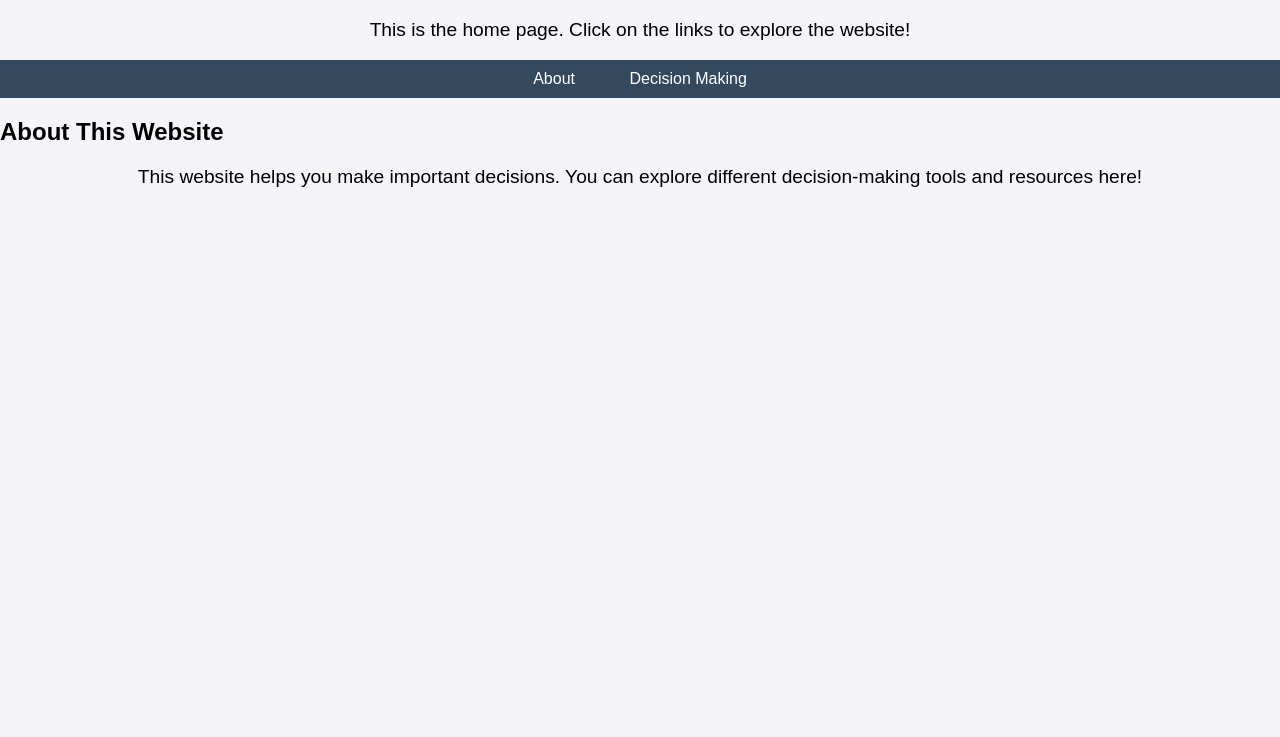
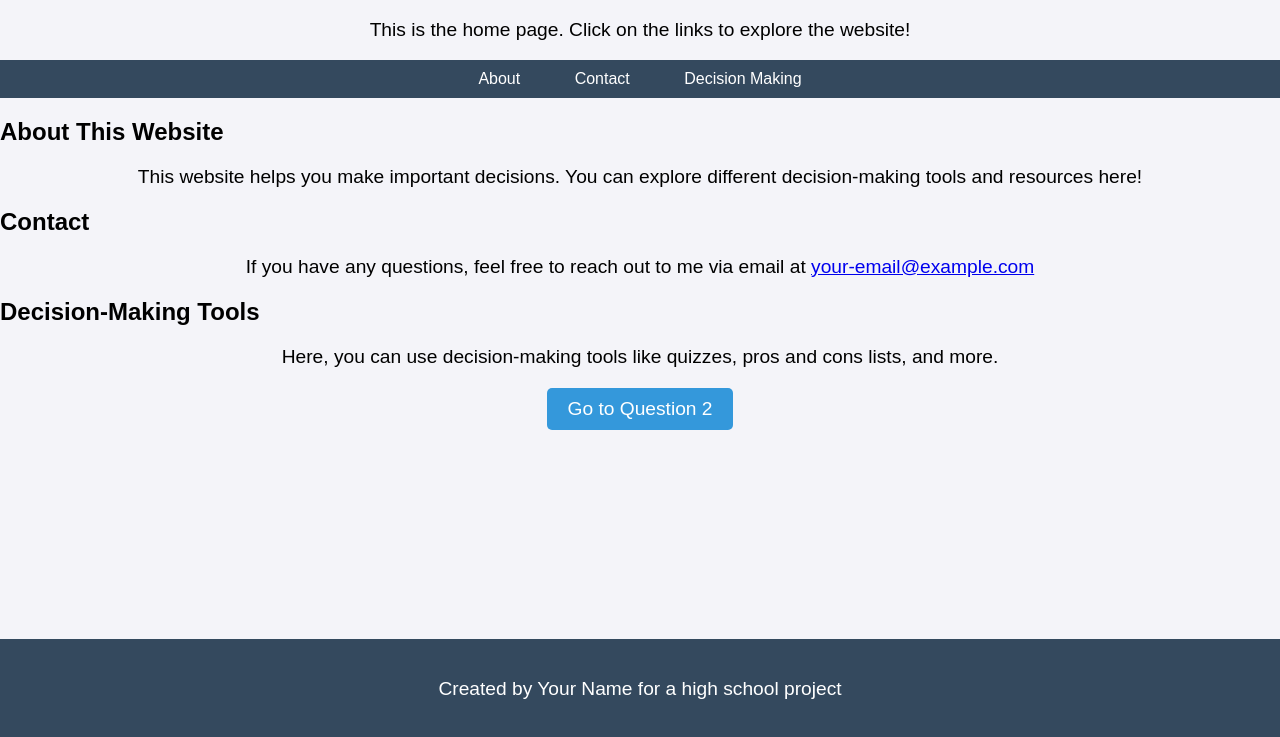
Before and after one commit to ah1702/solve-your-problems, a plain HTML site: page index.html in a window 1280 px wide. Shown: the part 61-798 px from the top of the page. Drawn offline with Linux system fonts and the light colour scheme.

Commit message:
Update index.html
think i messed up last time and inserted the wrong code or something but this (hopefully) is what its meant to do.

```diff
--- a/index.html
+++ b/index.html
@@ -69,6 +69,7 @@
 
     <nav>
         <a href="#about">About</a>
+        <a href="#contact">Contact</a>
         <a href="#decision-making">Decision Making</a>
     </nav>
 
@@ -78,4 +79,24 @@
             <p>This website helps you make important decisions. You can explore different decision-making tools and resources here!</p>
         </section>
 
+        <section id="contact">
+            <h2>Contact</h2>
+            <p>If you have any questions, feel free to reach out to me via email at <a href="mailto:your-email@example.com">your-email@example.com</a></p>
+        </section>
+
         <section id="decision-making">
+            <h2>Decision-Making Tools</h2>
+            <p>Here, you can use decision-making tools like quizzes, pros and cons lists, and more.</p>
+            <div class="button-container">
+                <a href="question2.html">
+                    <button>Go to Question 2</button>
+                </a>
+            </div>
+        </section>
+    </main>
+
+    <footer>
+        <p>Created by Your Name for a high school project</p>
+    </footer>
+</body>
+</html>
```
